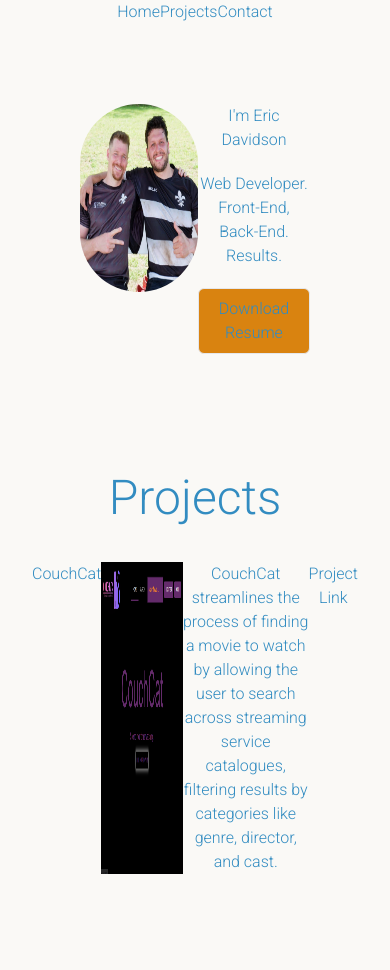
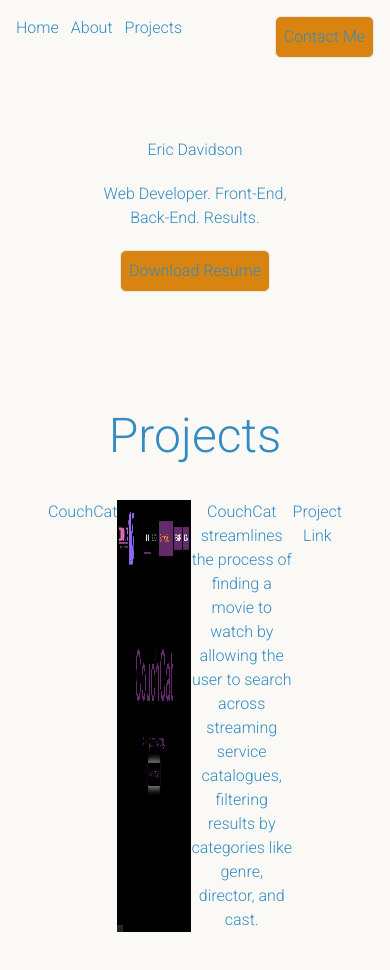
Before and after one commit to edavidson1410/portfolio_edavidson, a Next.js app in the folder portfolio/: page / in a window 390 px wide. Shown: the top 970 px of the page. Before the commit the page ends 906 px from the top, so only its background shows below. Built offline with nearby package versions, Linux system fonts and the light colour scheme.

Commit message:
transition to mobile first

```diff
--- /dev/null
+++ b/portfolio/src/app/components/AboutSection.jsx
@@ -0,0 +1,11 @@
+import React from 'react'
+
+function AboutSection() {
+  return (
+    <section id="about">
+
+    </section>
+  )
+}
+
+export default AboutSection
--- a/portfolio/src/app/components/HeroSection.jsx
+++ b/portfolio/src/app/components/HeroSection.jsx
@@ -5,11 +5,8 @@ const HeroSection = () => {
 
   return (
     <section className="flex m-20" id="hero">
-      <div className="flex content-center justify-center">
-        <img className="border-solid rounded-full h-3/4" src="/assets/placeholder.jpg" alt="profile picture" />
-      </div>
       <div className="flex flex-col gap-5 content-center justify-center">
-        <h1 className="lg:text-6xl">I'm Eric Davidson</h1>
+        <h1 className="lg:text-6xl">Eric Davidson</h1>
         <p>Web Developer. Front-End, Back-End. Results.</p>
         <Button text="Download Resume"/>
       </div>
--- a/portfolio/src/app/components/NavBar.jsx
+++ b/portfolio/src/app/components/NavBar.jsx
@@ -1,13 +1,20 @@
 import Link from 'next/link'
 import React from 'react'
+import Button from '@/components/Button'
 
 function NavBar() {
   return (
-    <nav>
-      <Link href="#hero" scroll>Home</Link>
-      <Link href="#projects" scroll>Projects</Link>
-      <Link href="#contact" scroll>Contact</Link>
-    </nav>
+    <section className="flex justify-between">
+      <nav className="flex gap-3">
+        <Link href="#hero" scroll>Home</Link>
+        <Link href="#about" scroll>About</Link>
+        <Link href="#projects" scroll>Projects</Link>
+      </nav>
+      <Link href="#contact" scroll>
+        <Button text="Contact Me" />
+      </Link>
+    </section>
+
   )
 }
 
--- a/portfolio/src/app/page.js
+++ b/portfolio/src/app/page.js
@@ -1,5 +1,6 @@
 import NavBar from './components/NavBar'
-import HeroSection from './components/HeroSection'
+import HeroSection from './components/HeroSection';
+import AboutSection from './components/AboutSection';
 import ProjectSection from './components/ProjectSection';
 import ContactSection from './components/ContactSection';
 
@@ -7,10 +8,12 @@ import ContactSection from './components/ContactSection';
 export default function Home() {
 
   return (
-    <main className="flex min-h-screen flex-col container mx-auto text-center">
+    <main className="flex min-h-screen max-w-full flex-col m-4 text-center">
       <NavBar />
+      <AboutSection />
       <HeroSection />
       <ProjectSection />
+      <ContactSection />
     </main>
   );
 }
--- a/portfolio/src/components/Button.jsx
+++ b/portfolio/src/components/Button.jsx
@@ -9,7 +9,7 @@ function Button(props) {
   return (
     <button
     onClick={onClick}
-    className='border rounded-md p-2 bg-secondary w-28 self-center'
+    className='border rounded-md p-2 bg-secondary self-center'
     >{text}</button>
   )
 }
```
